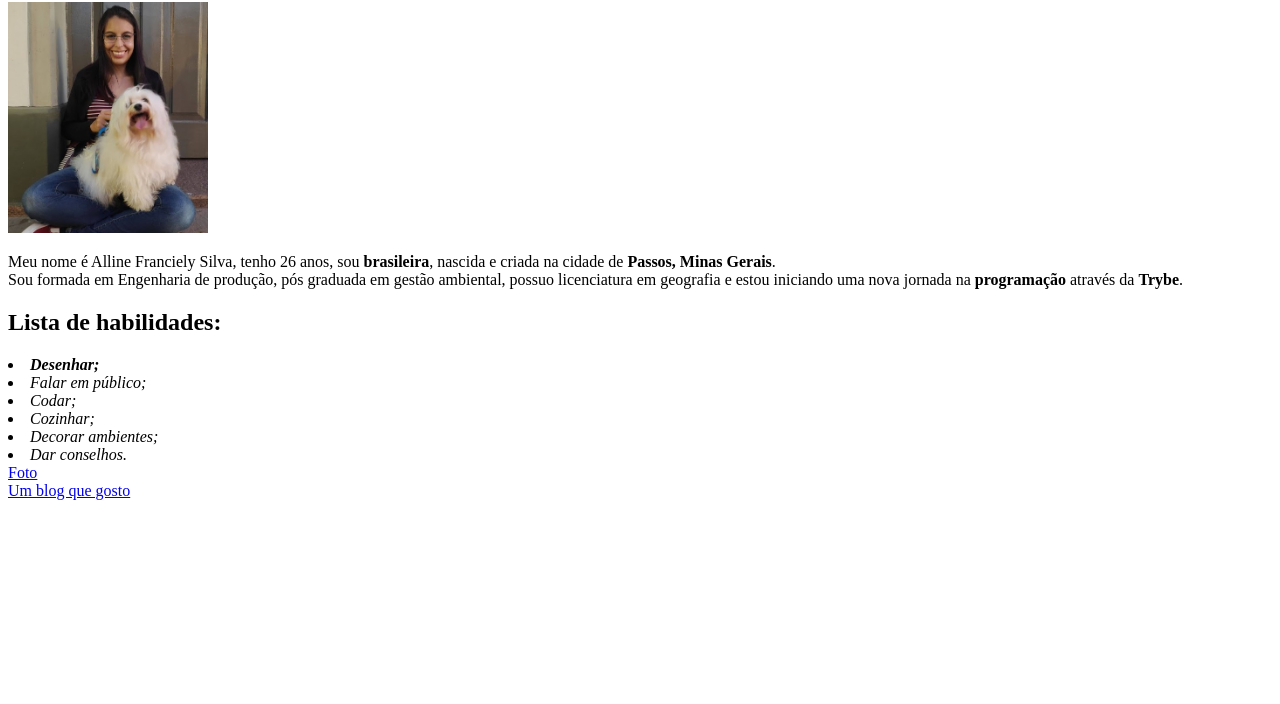
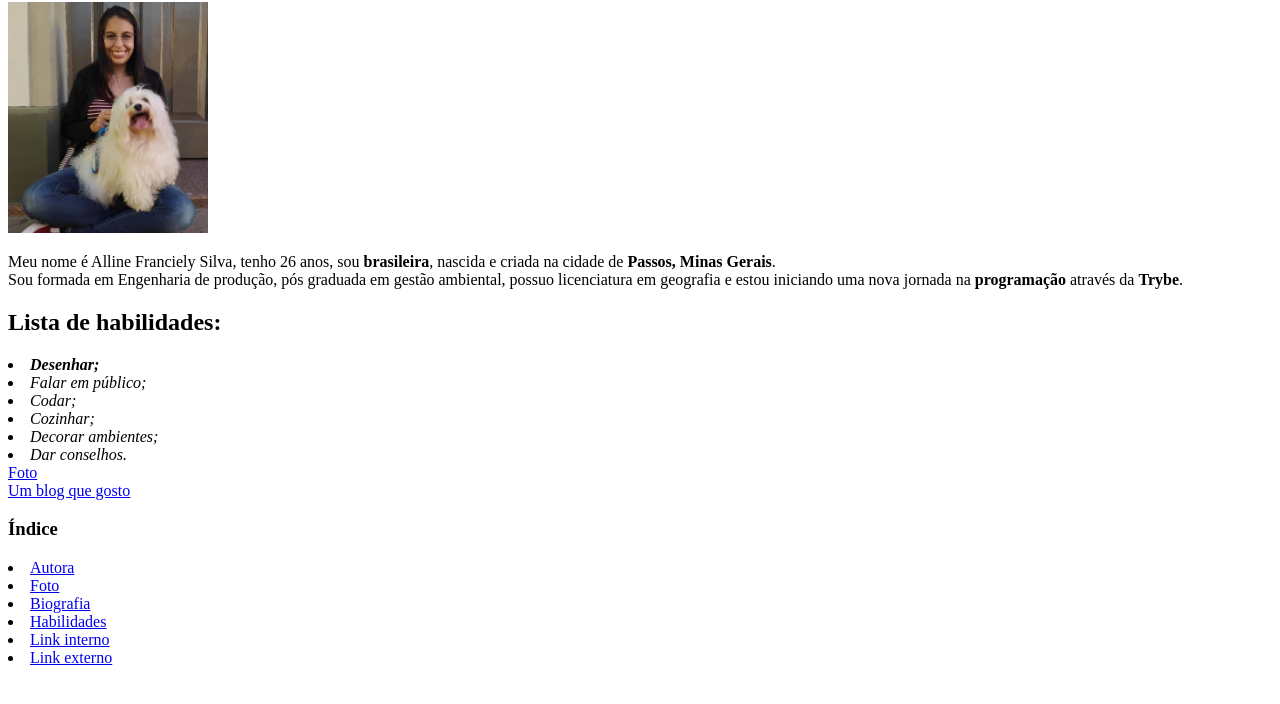
Before and after one commit to AllineFranciely/portfolio, a plain HTML site: page index.html in a window 1280 px wide. Shown: the part 78-782 px from the top of the page. Drawn offline with Linux system fonts and the light colour scheme.

Commit message:
Adiciona último requisito

```diff
--- a/index.html
+++ b/index.html
@@ -7,18 +7,25 @@
     <title>Portifólio</title>
 </head>
 <body>
-    <h1>Alline Franciely Silva</h1>
-    <img src="./img.site.jpg" alt="Imagem da autora do site, Alline, com seu cachorrinho Lucky" width="200px">
-    <p>Meu nome é Alline Franciely Silva, tenho 26 anos, sou <strong>brasileira</strong>, nascida e criada na cidade de <strong>Passos, Minas Gerais</strong>. <br>
+    <h1 id="autora">Alline Franciely Silva</h1>
+    <img id="foto" src="./img.site.jpg" alt="Imagem da autora do site, Alline, com seu cachorrinho Lucky" width="200px">
+    <p id="biografia">Meu nome é Alline Franciely Silva, tenho 26 anos, sou <strong>brasileira</strong>, nascida e criada na cidade de <strong>Passos, Minas Gerais</strong>. <br>
     Sou formada em Engenharia de produção, pós graduada em gestão ambiental, possuo licenciatura em geografia e estou iniciando uma nova jornada na <strong>programação</strong> através da <strong>Trybe</strong>.</p>
-    <h2>Lista de habilidades:</h2>
+    <h2 id="habilidades">Lista de habilidades:</h2>
     <li><em><strong>Desenhar;</strong></em></li>
     <li><em>Falar em público;</em></li>
     <li><em>Codar;</em></li>
     <li><em>Cozinhar;</em></li>
     <li><em>Decorar ambientes;</em></li>
     <li><em>Dar conselhos.</em></li>
-    <a href ="./img.site.jpg">Foto</a> <br>
-    <a href="https://onepieceex.net/">Um blog que gosto</a>
+    <a id="link1" href ="./img.site.jpg">Foto</a> <br>
+    <a id="link2" href="https://onepieceex.net/">Um blog que gosto</a>
+    <h3>Índice</h3>
+    <li> <a href="#autora">Autora</a> </li>
+    <li> <a href="#foto">Foto</a> </li>
+    <li> <a href="#biografia">Biografia</a> </li>
+    <li> <a href="#habilidades">Habilidades</a> </li>
+    <li> <a href="#link1">Link interno</a> </li>
+    <li> <a href="#link2">Link externo</a> </li>
 </body>
 </html>
```
